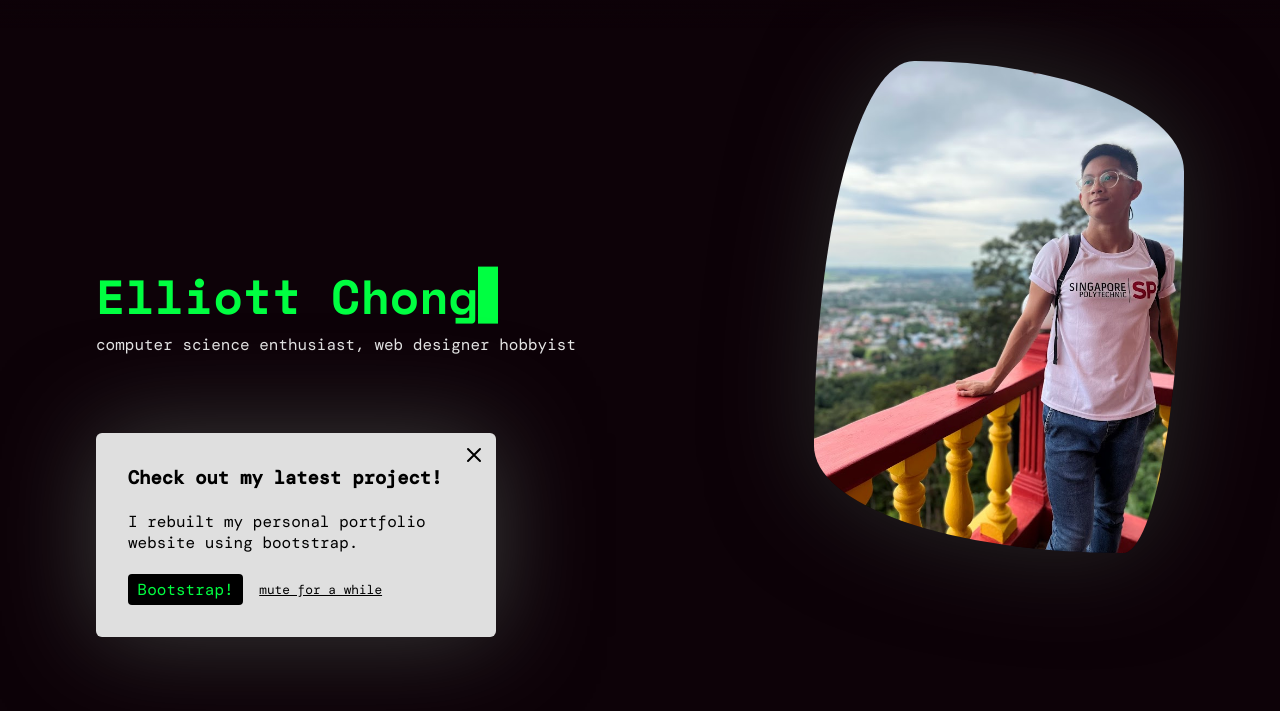
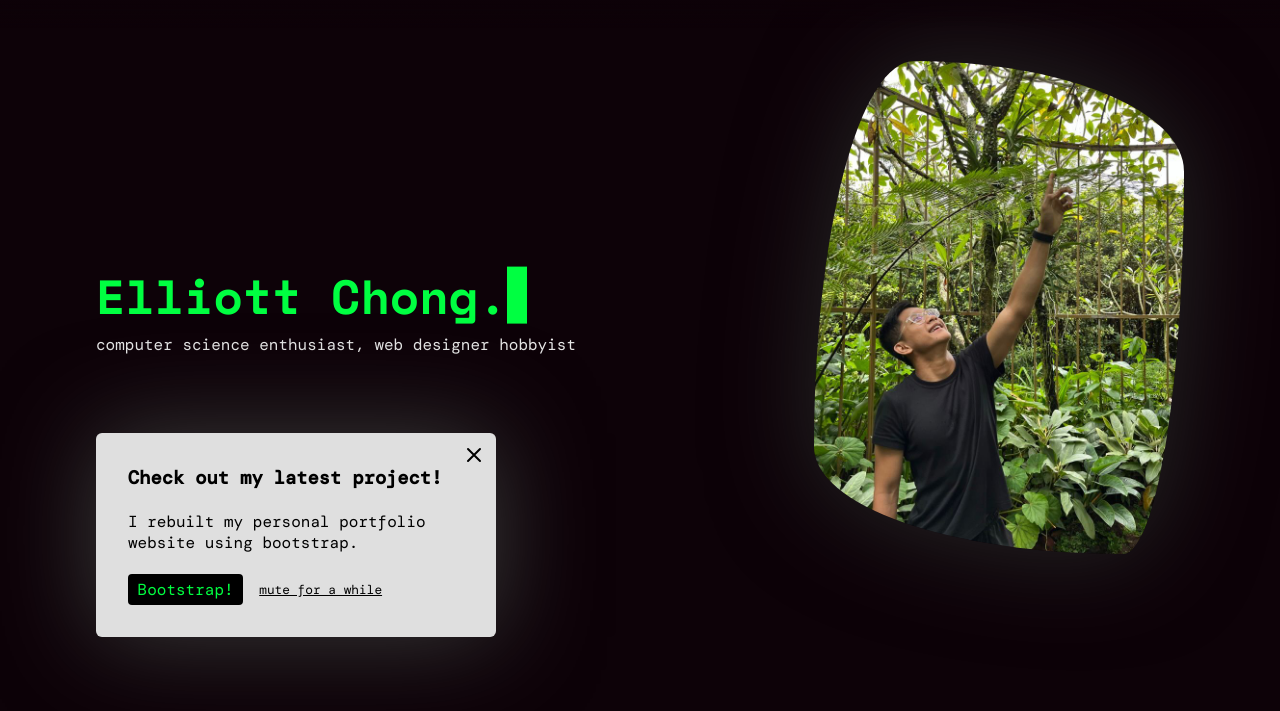
Before and after one commit to Elliott-Chong/lame_personal_portfolio, a plain HTML site: page index.html in a window 1280 px wide. Shown: the part 83-794 px from the top of the page. Drawn offline with nearby package versions, Linux system fonts and the light colour scheme.

Commit message:
change picture and fix notif

```diff
--- a/css/timeline.css
+++ b/css/timeline.css
@@ -31,7 +31,7 @@
 #typewriter-dynamic {
   position: relative;
   --speed: 3000ms;
-  --length: 13;
+  --length: 14;
   --delay: 200ms;
 }
 
--- a/index.html
+++ b/index.html
@@ -128,7 +128,7 @@
           <article class="about-me anim anim-left three-quarter-div">
             <h2 class="intro" id="intro-name">
               <span id="typewriter-dynamic" class="name typewrite"
-                >Elliott Chong</span
+                >Elliott Chong.</span
               >
             </h2>
             <p class="sub-text">
@@ -137,7 +137,7 @@
           </article>
           <figure class="quarter-div">
             <img
-              src="./images/about.jpg"
+              src="./images/msg1593335495-46889 (1).jpg"
               class="about-img anim anim-right"
               id="about-img-1"
               alt="profile picture"
--- a/javascript/about.js
+++ b/javascript/about.js
@@ -23,13 +23,13 @@ if (localStorage.getItem("annoy") != null) {
   var payload = JSON.parse(localStorage.getItem("annoy"));
 
   let should_show = payload.should_show;
-  if (payload.ttl && payload.ttl <= new Date()) {
+  if (payload.ttl && new Date(payload.ttl) <= new Date()) {
     should_show = false;
     let new_payload = {
       should_show: true,
       ttl: null,
     };
-    localStorage.setItem("annoy", new_payload);
+    localStorage.setItem("annoy", JSON.stringify(new_payload));
   }
 
   if (!should_show) {
```
Also changed, not shown: images/msg1593335495-46889 (1).jpg (added).
